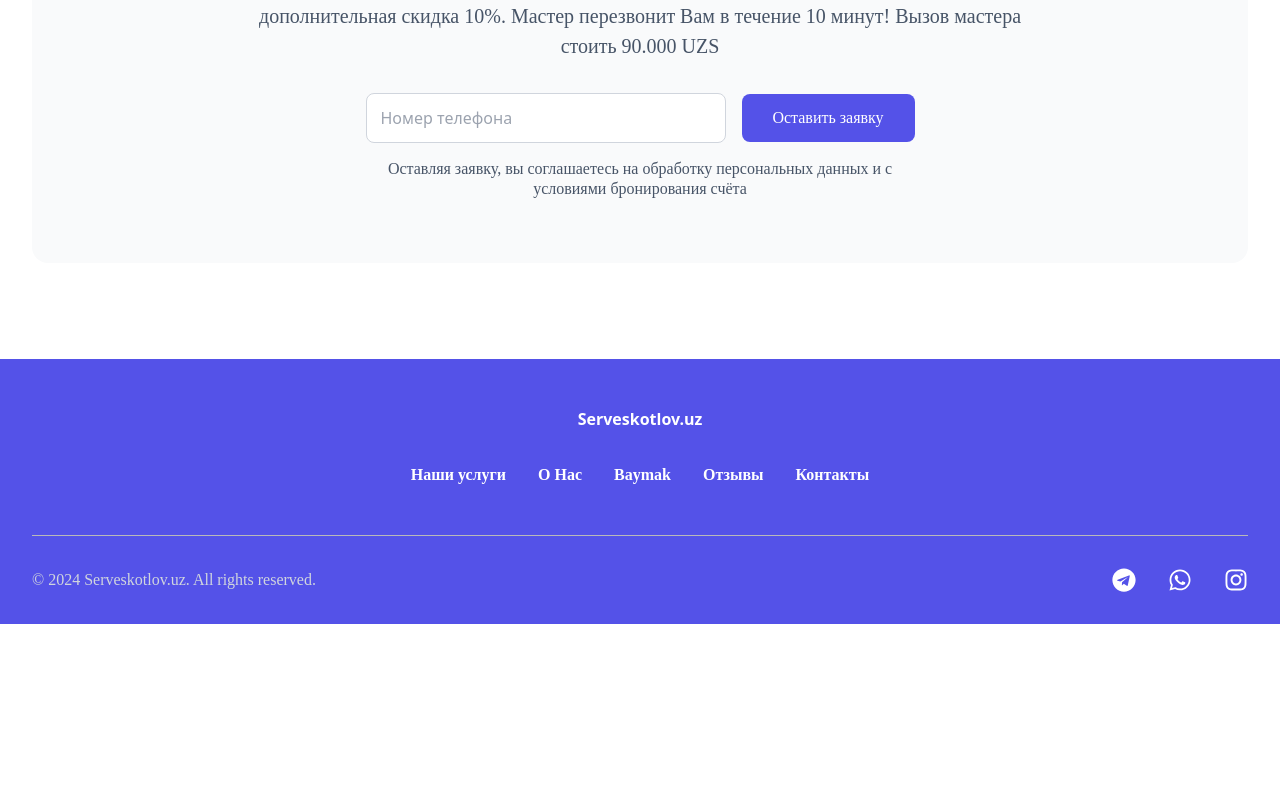
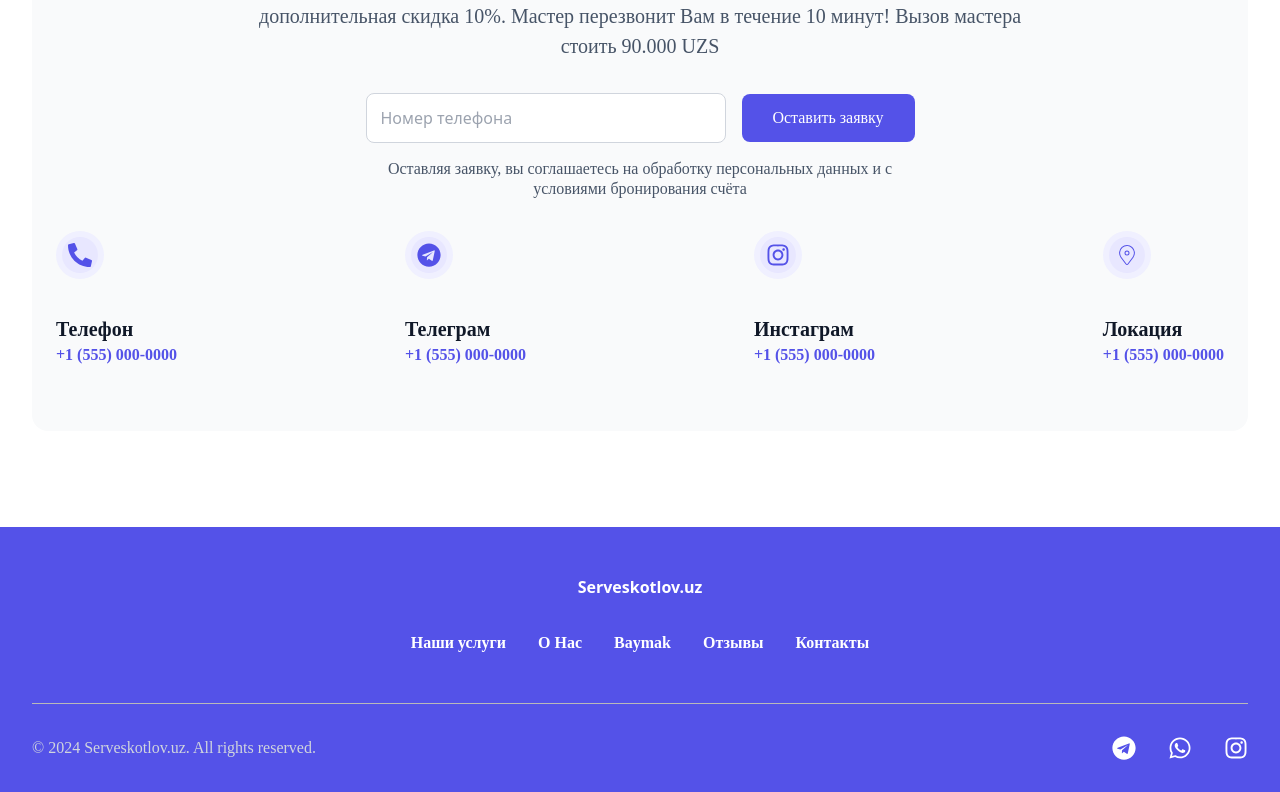
Before and after one commit to giyoscoder/Serveskotlov, a React (Create React App) app: page / in a window 1280 px wide. Shown: the part 5812-6604 px from the top of the page. Before the commit the page ends 6436 px from the top, so only its background shows below. Built offline with nearby package versions, Linux system fonts and the light colour scheme; a web font is replaced by a local one.

Commit message:
language

```diff
--- a/package.json
+++ b/package.json
@@ -11,6 +11,10 @@
     "@types/react": "^18.2.48",
     "@types/react-dom": "^18.2.18",
     "axios": "^1.6.5",
+    "i18n": "^0.15.1",
+    "i18next": "^23.7.16",
+    "i18next-browser-languagedetector": "^7.2.0",
+    "i18next-http-backend": "^2.4.2",
     "react": "^18.2.0",
     "react-dom": "^18.2.0",
     "react-hook-form": "^7.49.3",
--- /dev/null
+++ b/src/18n.ts
@@ -0,0 +1,24 @@
+import i18n from 'i18next'
+import LanguageDetector from 'i18next-browser-languagedetector'
+import {initReactI18next} from 'react-i18next'
+import Backend from 'i18next-http-backend'
+
+import RU from './locales/ru/ru.json'
+import UZ from './locales/uz/uz.json'
+
+const resources = {
+    ru: RU,
+    uz: UZ,
+}
+
+i18n.use(Backend)
+    .use(LanguageDetector)
+    .use(initReactI18next)
+    .init({
+        resources,
+        fallbackLng: 'en',
+        saveMissing: true,
+        react: {useSuspense: true},
+    })
+
+export default i18n;
--- a/src/Components/Contact.tsx
+++ b/src/Components/Contact.tsx
@@ -1,5 +1,6 @@
 import React from 'react'
-
+import { CiLocationOn } from "react-icons/ci";
+import { FaPhoneAlt, FaTelegram, FaInstagram } from "react-icons/fa";
 const Contact = () => {
   return (
     <section id='contact'>
@@ -14,6 +15,50 @@ const Contact = () => {
             </div>
           </form>
           <p className='text-base text-lightColor font-jura font-normal leading-5 mt-4 mx-auto max-w-[535px]'>Оставляя заявку, вы соглашаетесь на обработку персональных данных и с условиями бронирования счёта</p>
+          <div className='mt-8 flex flex-wrap justify-evenly gap-5 text-start item-start md:justify-between'>
+
+            <div className='md:space-y-5  gap-4 flex items-start md:flex-col'>
+              <div className='bg-[#F0F0FF] p-[6px] rounded-full inline-block'>
+                <span className='bg-[#E8E7FF] p-[6px] rounded-full text-mainColor block'><FaPhoneAlt size={'24'} /></span>
+              </div>
+              <div className='font-jura'>
+                <p className='text-lg md:text-xl text-darkColor font-bold'>Телефон</p>
+                <p className='text-base text-mainColor font-semibold leading-6'>+1 (555) 000-0000</p>
+              </div>
+            </div>
+
+            <div className='md:space-y-5  gap-4 flex items-start md:flex-col'>
+              <div className='bg-[#F0F0FF] p-[6px] rounded-full inline-block'>
+                <span className='bg-[#E8E7FF] p-[6px] rounded-full text-mainColor block'><FaTelegram size={'24'} /></span>
+              </div>
+              <div className='font-jura'>
+                <p className='text-lg md:text-xl text-darkColor font-bold'>Телеграм</p>
+                <p className='text-base text-mainColor font-semibold leading-6'>+1 (555) 000-0000</p>
+              </div>
+            </div>
+
+            <div className='md:space-y-5  gap-4 flex items-start md:flex-col'>
+              <div className='bg-[#F0F0FF] p-[6px] rounded-full inline-block'>
+                <span className='bg-[#E8E7FF] p-[6px] rounded-full text-mainColor block'><FaInstagram size={'24'} /></span>
+              </div>
+              <div className='font-jura'>
+                <p className='text-lg md:text-xl text-darkColor font-bold'>Инстаграм</p>
+                <p className='text-base text-mainColor font-semibold leading-6'>+1 (555) 000-0000</p>
+              </div>
+            </div>
+
+            <div className='md:space-y-5  gap-4 flex items-start md:flex-col'>
+              <div className='bg-[#F0F0FF] p-[6px] rounded-full inline-block'>
+                <span className='bg-[#E8E7FF] p-[6px] rounded-full text-mainColor block'><CiLocationOn size={'24'} /></span>
+              </div>
+              <div className='font-jura'>
+                <p className='text-lg md:text-xl text-darkColor font-bold'>Локация</p>
+                <p className='text-base text-mainColor font-semibold leading-6'>+1 (555) 000-0000</p>
+              </div>
+            </div>
+
+
+          </div>
         </div>
       </div>
     </section>
--- a/src/index.tsx
+++ b/src/index.tsx
@@ -3,11 +3,11 @@ import ReactDOM from 'react-dom/client';
 import './index.css';
 import App from './App';
 import { BrowserRouter } from 'react-router-dom';
+import './18n';
 
 const root = ReactDOM.createRoot(
   document.getElementById('root') as HTMLElement
 );
-
 root.render(
   <React.StrictMode>
     <BrowserRouter>
--- /dev/null
+++ b/src/locales/kr/kr.json
@@ -0,0 +1,3 @@
+{
+
+}
--- a/src/locales/ru/ru.json
+++ b/src/locales/ru/ru.json
@@ -89,7 +89,21 @@
     },
     "contact": {
         "title": "Оставьте заявку",
-        "about": "На вызов мастера по ремонту стоимость вызова котлов и услуги при заказе с сайта - дополнительная скидка 10%. Мастер перезвонит Вам в течение 10 минут! Вызов мастера стоить 90.000 UZS"
-
+        "about": "На вызов мастера по ремонту стоимость вызова котлов и услуги при заказе с сайта - дополнительная скидка 10%. Мастер перезвонит Вам в течение 10 минут! Вызов мастера стоить 90.000 UZS",
+        "input_placeholder": "Номер телефона",
+        "button_text":"Оставить заявку",
+        "description": "Оставляя заявку, вы соглашаетесь на обработку персональных данных и с условиями бронирования счёта",
+        "phone": "Телефон",
+        "telegram":"Телеграм",
+        "instagram":"Инстаграм",
+        "location": "Локация"
+    },
+    "footer": {
+         "lan": "Ru",
+        "reviews": "Отзывы",
+        "contact": "Контакты",
+        "companies": "O компании",
+        "baymak": "Baymak",
+        "help": "Помощь"
     }
 }
--- /dev/null
+++ b/src/locales/uz/uz.json
@@ -0,0 +1,3 @@
+{
+
+}
```
Also changed, not shown: 2 other files (tests, documents, lock files or other folders). Lines whose indentation alone changed are shown as unchanged.
